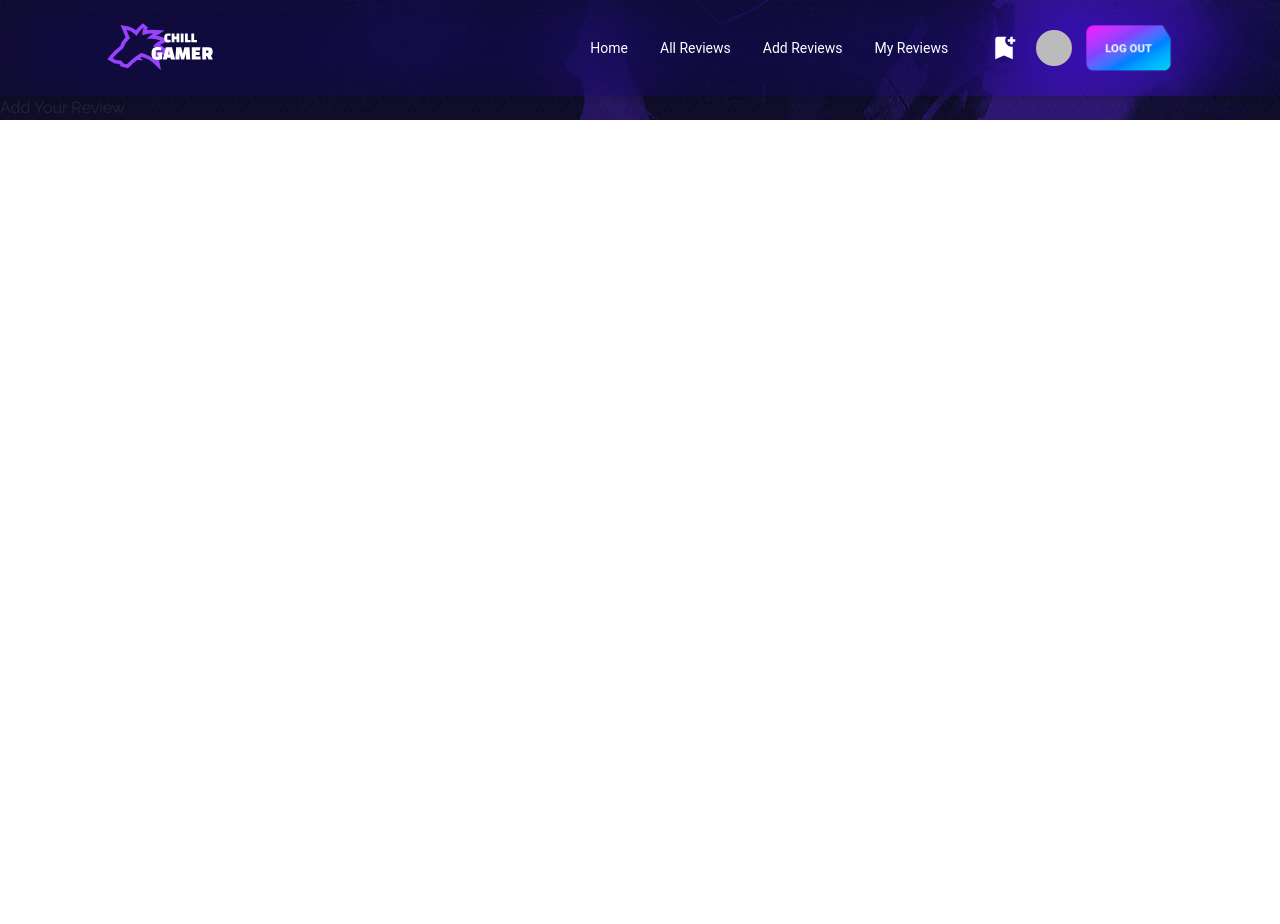
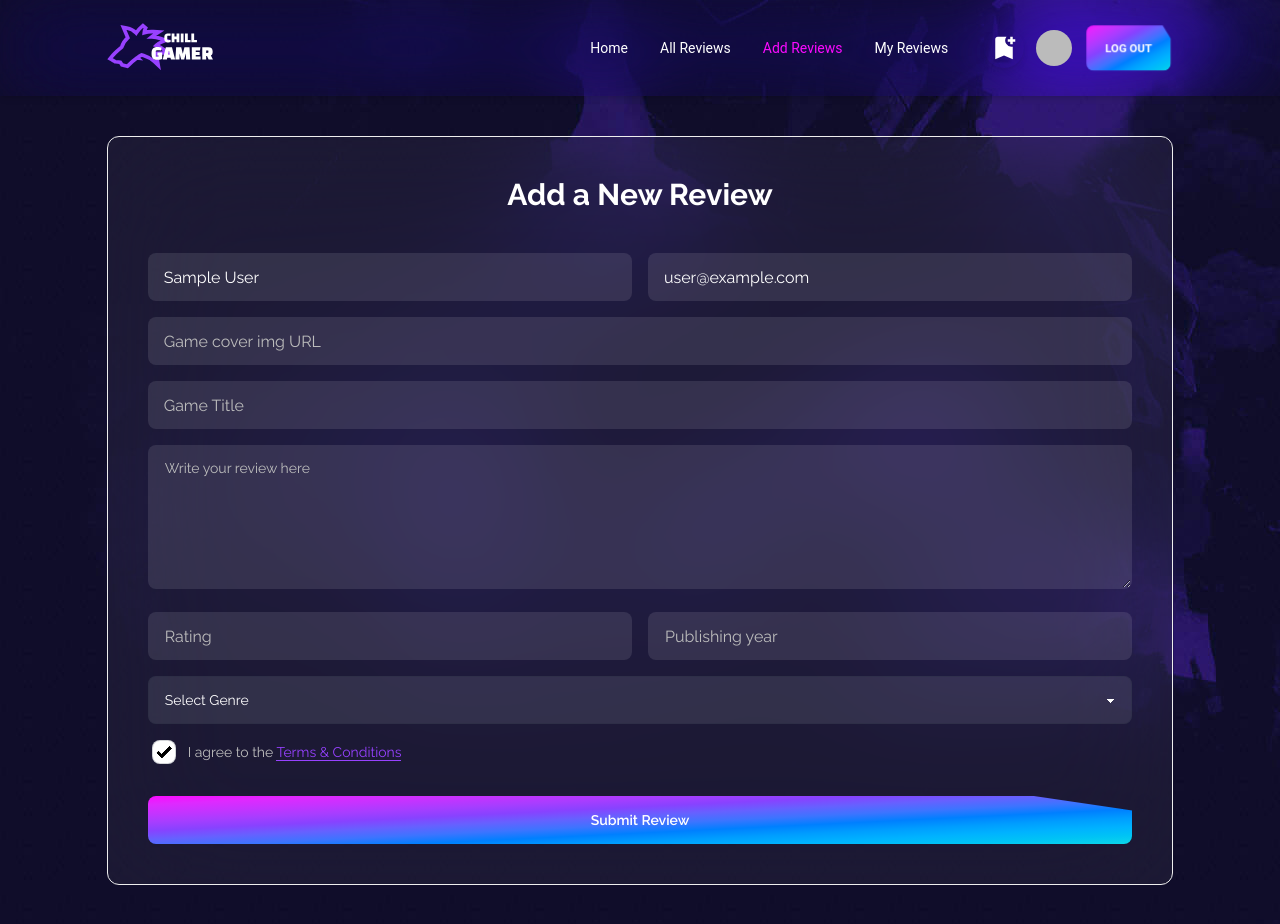
Before and after one commit to TamimAhmedCD/chill-gamer-client, a React (Vite) app: page /add-review in a window 1280 px wide. Before the commit the page ends 800 px from the top, so only its background shows below. Built offline with nearby package versions, Linux system fonts and the light colour scheme; no server answers; sample sign-in values are in the browser's storage.

Commit message:
Add review page done

```diff
--- a/package.json
+++ b/package.json
@@ -18,7 +18,8 @@
     "react-dom": "^18.3.1",
     "react-icons": "^5.4.0",
     "react-router-dom": "^7.0.2",
-    "sort-by": "^1.2.0"
+    "sort-by": "^1.2.0",
+    "sweetalert2": "^11.14.5"
   },
   "devDependencies": {
     "@eslint/js": "^9.15.0",
--- a/src/components/BannerSlider.jsx
+++ b/src/components/BannerSlider.jsx
@@ -15,7 +15,7 @@ const BannerSlider = () => {
               <Typography
                 variant="h1"
                 color="white"
-                className="lg:mb-3 text-2xl md:text-4xl lg:text-6xl"
+                className="lg:mb-3 text-2xl md:text-4xl lg:text-6xl font-oxanium"
               >
                 BEAUTIFUL GAME,<br /> INTENSE REALITY
               </Typography>
--- a/src/components/Navbar.jsx
+++ b/src/components/Navbar.jsx
@@ -95,7 +95,7 @@ export function NavbarR() {
         color="blue-gray"
         className="p-1 font-normal"
       >
-        <NavLink to="/My-review" className="flex items-center text-white">
+        <NavLink to="/my-review" className="flex items-center text-white">
           My Reviews
         </NavLink>
       </Typography>
--- /dev/null
+++ b/src/components/ReviewCard.jsx
@@ -0,0 +1,10 @@
+
+const ReviewCard = () => {
+    return (
+        <div>
+
+        </div>
+    );
+};
+
+export default ReviewCard;
--- a/src/index.css
+++ b/src/index.css
@@ -1,5 +1,6 @@
 @import url(https://fonts.googleapis.com/css?family=Raleway:100,200,300,regular,500,600,700,800,900,100italic,200italic,300italic,italic,500italic,600italic,700italic,800italic,900italic);
-
+@import url(https://fonts.googleapis.com/css?family=Changa+One:regular,italic);
+@import url(https://fonts.googleapis.com/css?family=Oxanium:200,300,regular,500,600,700,800);
 @tailwind base;
 @tailwind components;
 @tailwind utilities;
@@ -17,7 +18,7 @@ body {
 
   /* background color */
   --bg-purple: #9742ff;
-  --bg-purple-alpha-30: hsla(267, 100%, 63%, 0.3);
+  --bg-purple-alpha-30: #9742ff4d;
   --bg-dark-purple: hsla(279, 42%, 9%, 1);
   --bg-oxford-blue: #0c0c36;
   --bg-oxford-blue-alpha-95: hsla(240, 63%, 13%, 0.95);
@@ -31,11 +32,11 @@ body {
     hsl(291, 100%, 58%),
     hsl(283, 100%, 60%),
     hsl(273, 100%, 62%),
-    hsl(262, 100%, 63%),
+    #8742ff,
     hsl(242, 100%, 69%),
     hsl(223, 100%, 62%),
     hsl(210, 100%, 50%),
-    hsl(203, 100%, 50%),
+    #009dff,
     hsl(198, 100%, 50%),
     hsl(192, 100%, 48%),
     hsl(185, 90%, 48%)
@@ -168,3 +169,7 @@ body {
 .btn:is(:hover, :focus-visible)::before {
   transform: translate(-50%, -50%) scale(1);
 }
+
+.active {
+  color: #fb0aff;
+}
--- a/src/pages/AddReview.jsx
+++ b/src/pages/AddReview.jsx
@@ -1,10 +1,151 @@
+import { useContext } from "react";
+import { AuthProvider } from "../context/AuthContext";
+import Swal from 'sweetalert2'
+import { useNavigate } from 'react-router-dom';
 
 const AddReview = () => {
-    return (
-        <div>
-            Add Your Review
+  const { user } = useContext(AuthProvider);
+  const navigate = useNavigate();
+
+  const handleReview = (e) => {
+    e.preventDefault();
+    const form = new FormData(e.target);
+    const name = form.get("name");
+    const email = form.get("email");
+    const photo = form.get("photo");
+    const gameName = form.get("gameName");
+    const description = form.get("description");
+    const rating = form.get("rating");
+    const publishYear = form.get("publishYear");
+    const option = form.get("option");
+    const newReview = {
+      name,
+      email,
+      photo,
+      gameName,
+      description,
+      rating,
+      publishYear,
+      option,
+    };
+    console.log(newReview);
+
+    // send data to the server
+    fetch('http://localhost:5000/reviews', {
+      method: "POST",
+      headers: {
+        'content-type': 'application/json'
+      },
+      body: JSON.stringify(newReview)
+    })
+    .then(res => res.json())
+    .then(data => {
+      console.log(data);
+      if(data.insertedId){
+        Swal.fire({
+          title: 'success!',
+          text: 'Your review added successfully',
+          icon: 'success',
+          confirmButtonText: 'OK'
+        })
+      }
+      navigate('/my-review')
+    })
+  };
+
+  return (
+    <div className="w-11/12 lg:w-10/12 mx-auto">
+      <div className="py-10">
+        <div className="border bg-white backdrop-blur-3xl bg-opacity-5 text-white p-5 md:p-10 rounded-xl">
+          <h1 className="text-center font-bold text-3xl">Add a New Review</h1>
+          <form className="text-white mt-10" onSubmit={handleReview}>
+            <div className="flex gap-4 w-full">
+              <input
+                type="text"
+                name="name"
+                defaultValue={user.displayName}
+                className="input input-bordered focus:outline-[#9742ffc9] w-full border-none bg-white cursor-not-allowed bg-opacity-10"
+              />
+              <input
+                type="email"
+                placeholder="Email"
+                name="email"
+                defaultValue={user.email}
+                className="input input-bordered focus:outline-[#9742ffc9] w-full border-none bg-white bg-opacity-10 cursor-not-allowed"
+              />
+            </div>
+            <input
+              type="text"
+              placeholder="Game cover img URL"
+              name="photo"
+              required
+              className="input input-bordered focus:outline-[#9742ffc9] w-full border-none bg-[#fff] bg-opacity-10 mt-4"
+            />
+            <input
+              type="text"
+              placeholder="Game Title"
+              required
+              name="gameName"
+              className="input input-bordered focus:outline-[#9742ffc9] w-full border-none bg-[#fff] bg-opacity-10 mt-4"
+            />
+            <textarea
+              className="textarea focus:outline-[#9742ffc9] w-full bg-[#fff] bg-opacity-10 mt-4 mb-4 h-36"
+              placeholder="Write your review here"
+              name="description"
+            ></textarea>
+            <div className="flex gap-4 w-full">
+              <input
+                type="text"
+                placeholder="Rating"
+                required
+                name="rating"
+                className="input focus:outline-[#9742ffc9] w-full bg-[#fff] bg-opacity-10 mb-4"
+              />
+              <input
+                type="text"
+                required
+                placeholder="Publishing year"
+                name="publishYear"
+                className="input focus:outline-[#9742ffc9] w-full bg-[#fff] bg-opacity-10 mb-4"
+              />
+            </div>
+            <select
+              name="option"
+              required
+              className="select select-bordered w-full focus:outline-[#9742ffc9] g-[#fff] bg-opacity-10"
+            >
+              <option disabled selected>
+                Select Genre
+              </option>
+              <option>Action</option>
+              <option>RPG</option>
+              <option>Adventure</option>
+              <option>Puzzle</option>
+              <option>Horror</option>
+              <option>Strategy</option>
+            </select>
+            <div className="form-control mt-2">
+              <label className="label cursor-pointer justify-start gap-3">
+                <input
+                  type="checkbox"
+                  required
+                  defaultChecked
+                  className="checkbox [--chkbg:theme(colors.white)] [--chkfg:black]"
+                />
+                <span className="label-text text-gray-400">
+                  I agree to the{" "}
+                  <span className="text-[#9742ff] border-b border-[#9742ff]">
+                    Terms & Conditions
+                  </span>
+                </span>
+              </label>
+            </div>
+            <button className="btn w-full mt-6">Submit Review</button>
+          </form>
         </div>
-    );
+      </div>
+    </div>
+  );
 };
 
 export default AddReview;
--- a/src/pages/AllReview.jsx
+++ b/src/pages/AllReview.jsx
@@ -1,10 +1,14 @@
+import ReviewCard from "../components/ReviewCard";
 
 const AllReview = () => {
-    return (
-        <div>
-            All Review
-        </div>
-    );
+  return (
+    <div className="w-11/12 lg:w-10/12 mx-auto">
+      <div className="py-10">
+        <h1 className="text-center text-4xl font-bold text-white font-oxanium">Explore All <span className="text-[#9742ff]">Game Reviews</span></h1>
+        <ReviewCard></ReviewCard>
+      </div>
+    </div>
+  );
 };
 
 export default AllReview;
--- a/src/pages/Login.jsx
+++ b/src/pages/Login.jsx
@@ -85,7 +85,7 @@ const Login = () => {
         </div>
         <div className="mx-auto flex flex-col justify-center">
           <h1 className="text-4xl text-white font-semibold">
-            Create an account
+            Welcome Back ! 🎮
           </h1>
           <p className="text-gray-400 pt-5 pb-6">
             Don&apos;t have account?{" "}
@@ -93,7 +93,7 @@ const Login = () => {
               Register
             </Link>
           </p>
-          <form onSubmit={handleLogin}>
+          <form onSubmit={handleLogin} className="text-white">
             <input
               type="email"
               placeholder="Email"
--- a/src/pages/Register.jsx
+++ b/src/pages/Register.jsx
@@ -41,6 +41,21 @@ const Register = () => {
       .then((result) => {
         const user = result.user;
         setUser(user);
+
+        const newUser = {name, email, photo}
+
+        // save new user info to the database
+        fetch('http://localhost:5000/users', {
+          method: "POST",
+          headers: {
+            'content-type': 'application/json'
+          },
+          body: JSON.stringify(newUser)
+        })
+        .then(res => res.json())
+        .then(data => {
+          console.log(data);
+        })
 
         updateUserProfile({ displayName: name, photoURL: photo })
           .then(() => {
--- a/tailwind.config.js
+++ b/tailwind.config.js
@@ -5,7 +5,12 @@ const withMT = require("@material-tailwind/react/utils/withMT");
 module.exports = withMT({
   content: ["./index.html", "./src/**/*.{js,ts,jsx,tsx}"],
   theme: {
-    extend: {},
+    extend: {
+      fontFamily: {
+        changa: ["ChangaOne", "sans-serif"],
+        oxanium: ["Oxanium", "sans-serif"],
+      },
+    },
   },
   plugins: [
     // eslint-disable-next-line no-undef
```
Also changed, not shown: 1 other file (tests, documents, lock files or other folders).
